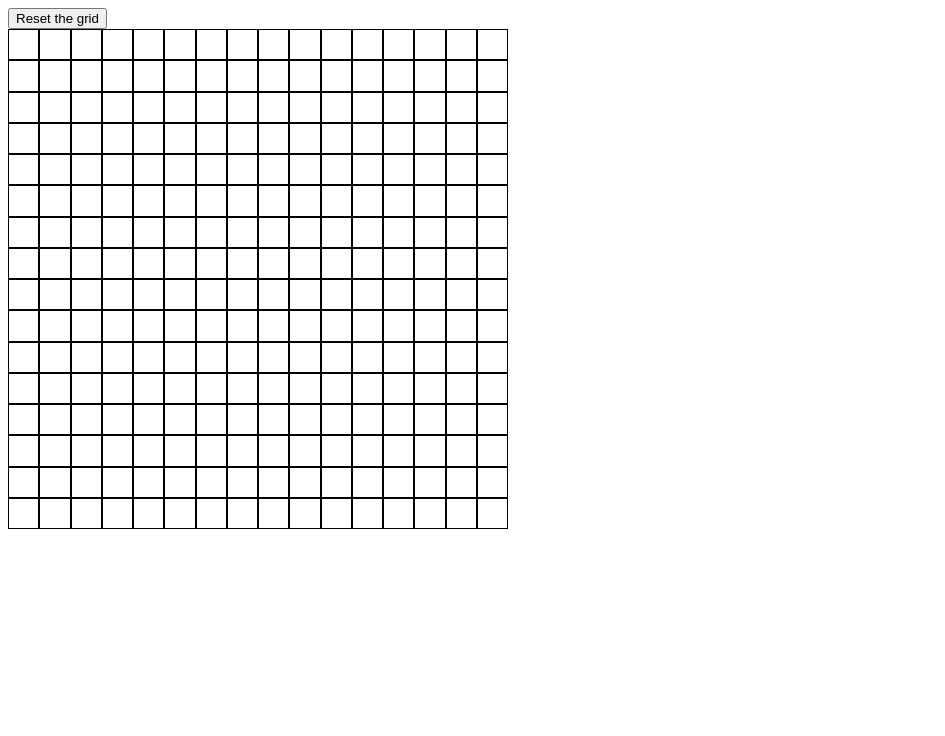
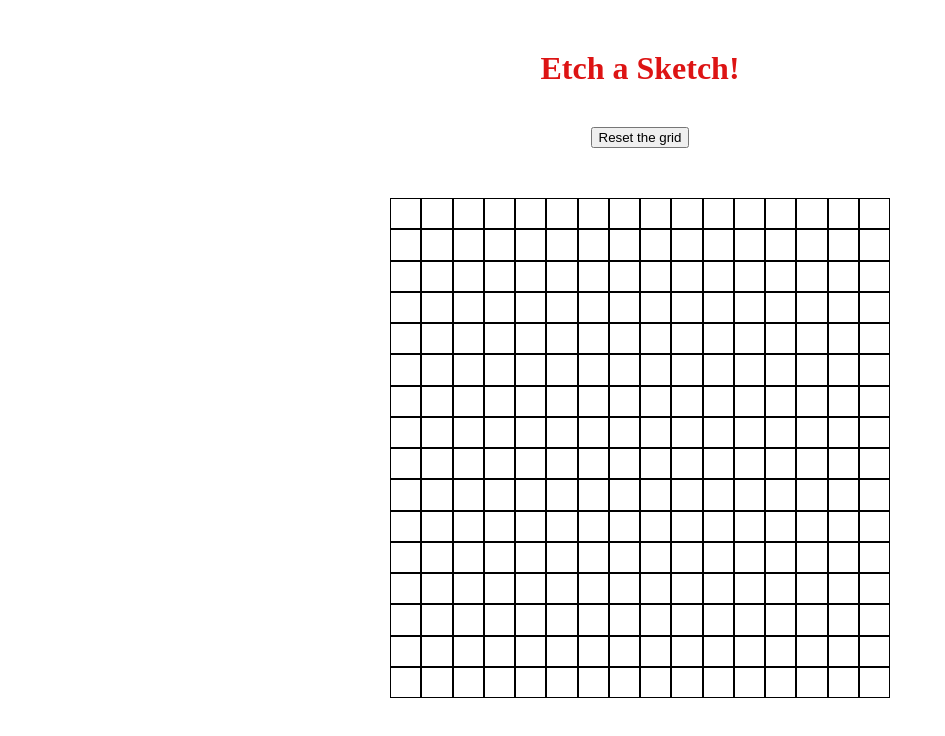
Before and after one commit to Ttress/etch_a_sketch, a plain HTML site: page index.html in a window 1280 px wide. Shown: the whole page, without its empty margins (0-945 px from the left). Drawn offline with Linux system fonts and the light colour scheme.

Commit message:
Made the page look a bit better with css stylings. Not much, just centering and spacing. Will possibly come back for better styling at a later point but for now the project is finished.

```diff
--- a/index.html
+++ b/index.html
@@ -1,16 +1,18 @@
 <html>
     <head>
         <title>Etch a Sketch Project</title>
+        <link rel="stylesheet" type="text/css" href="styles.css">
     </head>
     <body>
 
+        <h1>Etch a Sketch!</h1>
         <button id="reset">Reset the grid</button>
         <div class="container"></div>
 
         <script>
 
             const container = document.querySelector(".container");
-            container.setAttribute("style", "display: grid; grid-template-columns: repeat(16, auto); width: 500px; height: 500px;");
+            container.setAttribute("style", "display: grid; grid-template-columns: repeat(16, auto); width: 500px; height: 500px; margin: 50px auto");
 
             const reset = document.querySelector("#reset");
 
@@ -26,9 +28,7 @@
                         let gridbox = document.createElement('div');
                         gridbox.style.width = "auto";
                         gridbox.style.height = "auto";
-                        gridbox.style.backgroundColor = "white";
                         gridbox.style.border = "1px solid black";
-                        gridbox.classList.add("grid-item");
                         gridbox.style.gridRow = i;
                         container.appendChild(gridbox);
                     }
@@ -43,7 +43,7 @@
                     while (container.firstChild) {
                     container.removeChild(container.lastChild);
                     }
-                    container.setAttribute("style", "display: grid; grid-template-columns: repeat(" + squares +", auto); width: 500px; height: 500px;");
+                    container.setAttribute("style", "display: grid; grid-template-columns: repeat(" + squares +", auto); width: 500px; height: 500px; margin: 50px auto");
                     drawGrid(squares, squares);
                 } else {
                     alert("Sorry, not a valid input. Please try again with a number between 1 and 100.");
--- /dev/null
+++ b/styles.css
@@ -0,0 +1,8 @@
+h1 {
+    color: rgb(221, 20, 20);
+    margin: 50px auto 40px auto;
+}
+
+body {
+    text-align: center;
+}
```
